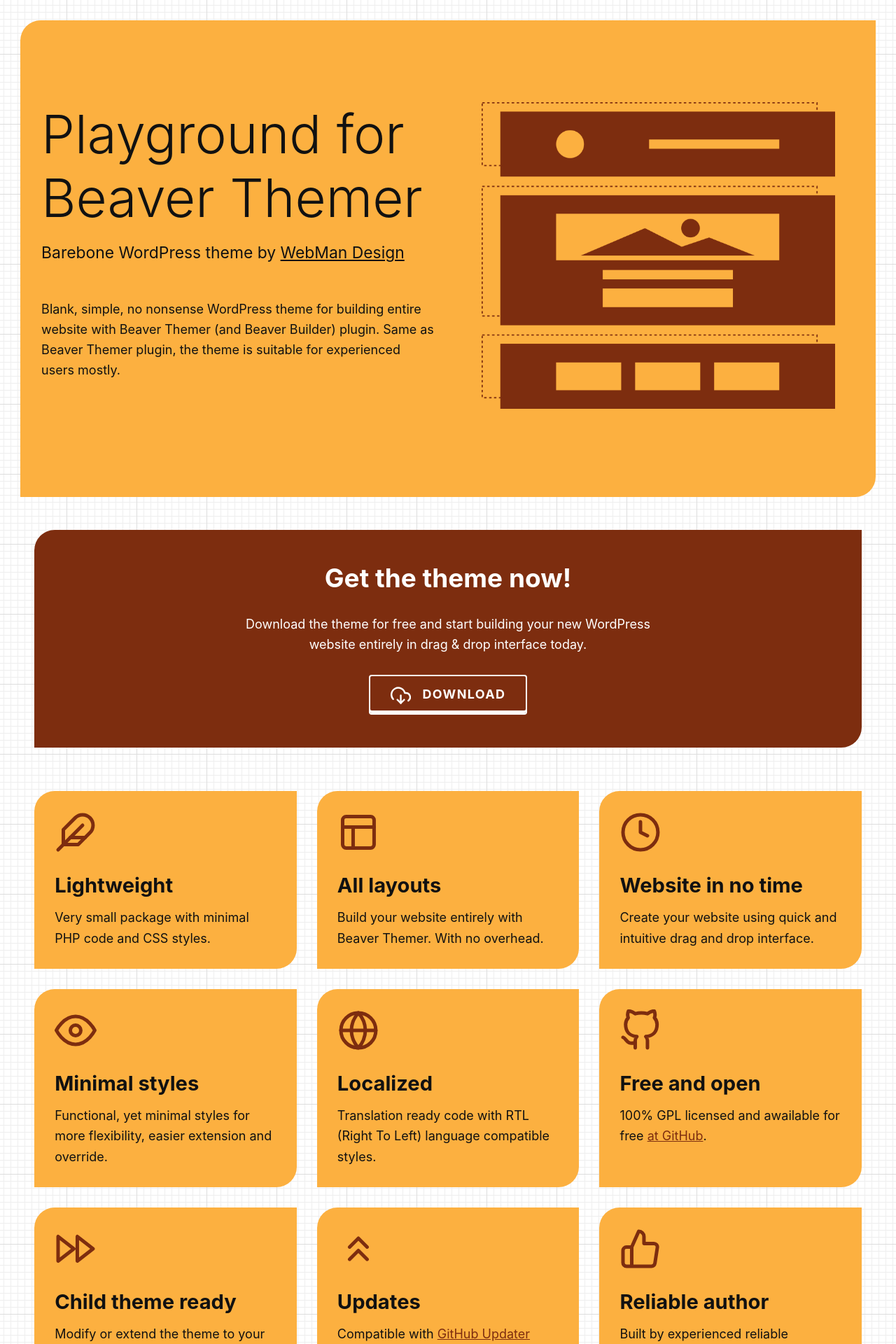
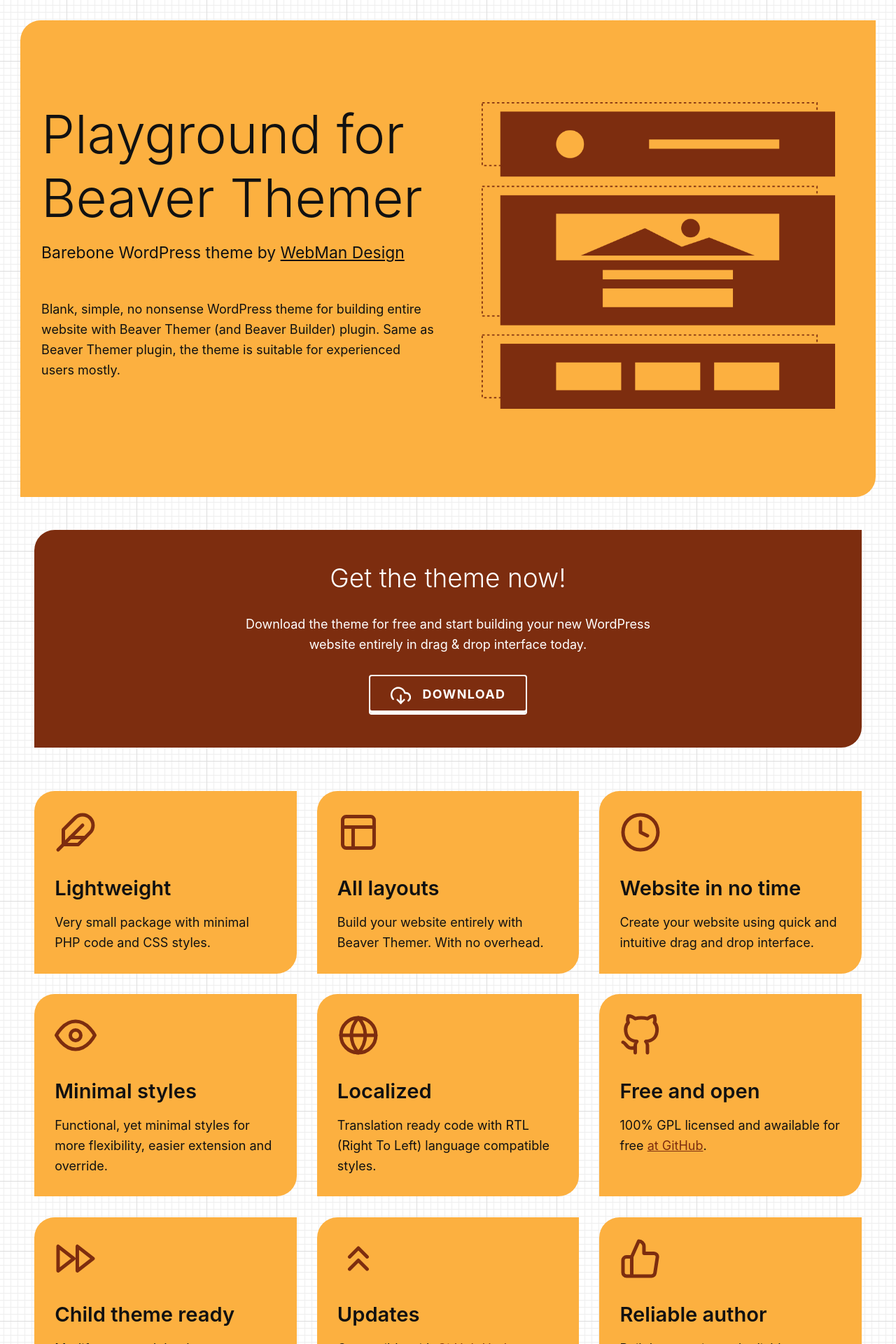
Before and after one commit to webmandesign/playground-for-beaver-themer, a Jekyll site: the page built from index.md, in a window 1280 px wide. Shown: the top 1920 px of the page at 70% size. Built offline with Jekyll 4.4.1, drawn with Linux system fonts in a browser that asks for light colours.

Commit message:
* Updating styles

```diff
--- a/_sass/base/__typography.scss
+++ b/_sass/base/__typography.scss
@@ -26,9 +26,12 @@
 	font-size: .9375rem;
 }
 
+h1, h2, h3 {
+	font-weight: 300;
+}
+
 h1 {
 	font-size: 4.236em;
-	font-weight: 300;
 }
 
 h2 {
@@ -41,12 +44,5 @@
 
 h3 {
 	font-size: 1.618em;
+	font-weight: 600;
 }
-
-h4 {
-	font-size: 1.272em;
-}
-
-h3, h4 {
-	line-height: 1.382;
-}
```
